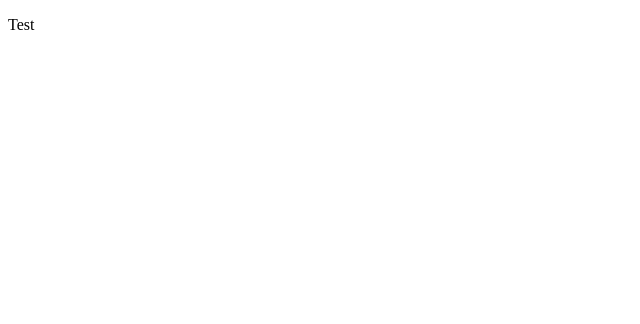
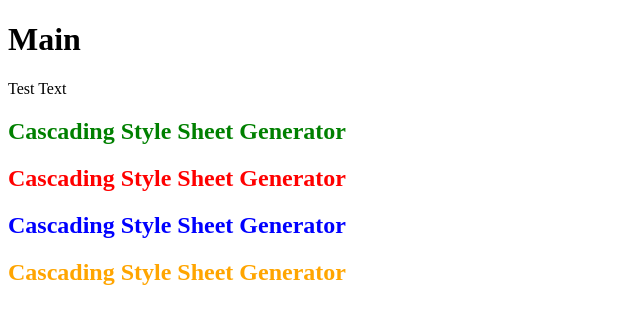
Before and after one commit to CraftingStudios/plugins, a plain HTML site: page index.html in a window 1280 px wide. Shown: the whole page, without its empty margins (0-640 px from the left). Drawn offline with Linux system fonts and the light colour scheme.

Commit message:
Update index.html

```diff
--- a/index.html
+++ b/index.html
@@ -5,6 +5,18 @@
 	</head>
 
 	<body>
-		<p>Test</p>
+		<h1>Main</h1>
+		<p>Test Text</p>
+
+		<h2>Cascading Style Sheet Generator</h2>
+		<h2 id="red">Cascading Style Sheet Generator</h2>
+		<h2 class="blue">Cascading Style Sheet Generator</h2>
+		<h2 style="color:orange;">Cascading Style Sheet Generator</h2>
 	</body>
 </html>
+
+<style>
+	h2{color: green;}
+	#red{color:red;}
+	.blue{color:blue;}
+</style>
```
